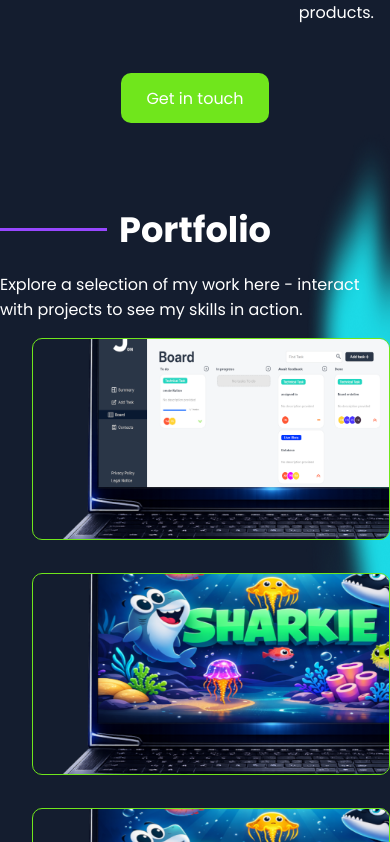
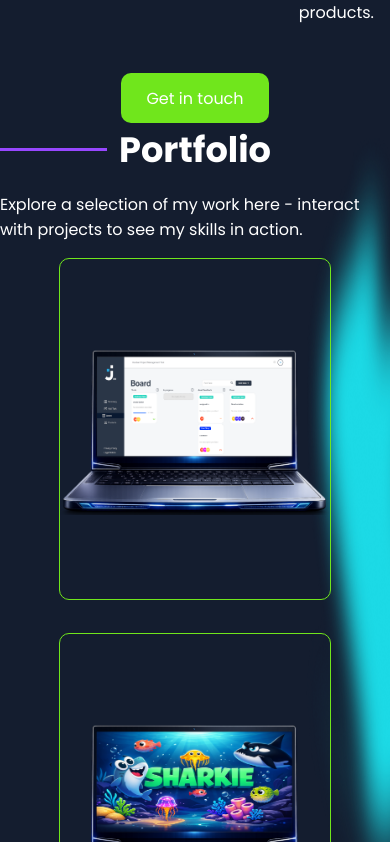
Before and after one commit to AhmetB-Dev/portfolio, an Angular app: page / in a window 390 px wide. Shown: the part 2822-3664 px from the top of the page. Built offline with nearby package versions, Linux system fonts and the light colour scheme.

Commit message:
feat: refactor projects section for improved layout and styling; adjust paddings, image sizing, and action button positioning

```diff
--- a/src/app/sections/projects-section/projects-section.html
+++ b/src/app/sections/projects-section/projects-section.html
@@ -1,7 +1,4 @@
-<section class="projects">
-  <div class="projects__display">
-    <div class="projects__inner">
-      <div class="projects__container page-width">
+<section class="projects page-width">
   <div class="projects__intro">
     <div class="projects__heading">
       <span class="projects__title-line" aria-hidden="true"></span>
@@ -11,21 +8,17 @@
       </h2>
     </div>
 
-          <div class="projects__intro-content page-width">
+    <div class="projects__intro-content">
       <p class="projects__lead">
         {{ text().lead }}
       </p>
     </div>
   </div>
-        <div class="projects__list-container descri-project page-width">
+  <div class="projects__list-container descri-project">
     <div class="projects__grid project-grid">
       @for (project of projects(); track project.id) {
         <div class="projects__card project-card">
-                <img
-                  class="projects__image project-image"
-                  [src]="project.src"
-                  [alt]="project.name"
-                />
+          <img class="projects__image project-image" [src]="project.src" [alt]="project.name" />
 
           <div class="projects__overlay project-overlay">
             <div class="projects__actions project-actions">
@@ -58,7 +51,4 @@
       }
     </div>
   </div>
-      </div>
-    </div>
-  </div>
 </section>
--- a/src/app/sections/projects-section/projects-section.scss
+++ b/src/app/sections/projects-section/projects-section.scss
@@ -1,5 +1,4 @@
 .projects {
-  padding: 5em 0;
   background-image:
     url(/assets/img/portfolio/blue_shadow.webp), url(/assets/img/portfolio/green_shadow.webp);
   background-repeat: no-repeat, no-repeat;
@@ -45,13 +44,9 @@
     white-space: nowrap;
   }
 
-  &__display {
-    display: flex;
-    flex-direction: column;
-  }
-
   &__list-container {
-    padding-left: 2em;
+    padding-left: 1em;
+    padding-right: 1rem;
   }
 
   &__grid {
@@ -76,15 +71,16 @@
     }
 
     &:hover .projects__image {
-      transform: scale(1.5);
+      transform: translateY(-50px) scale(1.5);
     }
   }
 
   &__image {
     display: block;
-    width: 480px;
-    height: 200px;
-    object-fit: cover;
+    object-fit: contain;
+    height: clamp(340px, 33vw, 660px);
+    width: clamp(270px, 40vw, 660px);
+    max-width: 100%;
     transition: transform 0.35s ease;
   }
 
@@ -99,13 +95,17 @@
     opacity: 0;
     transition: opacity 0.3s ease;
     pointer-events: none;
+
+    p {
+      margin: 0;
+    }
   }
 
   &__actions {
-    position: absolute;
-    bottom: 14em;
     display: flex;
     gap: 1em;
+    position: absolute;
+    bottom: 12.5em;
     transform: translateY(20px);
     transition: transform 0.3s ease;
   }
@@ -135,25 +135,40 @@
   }
 
   &__details {
+    display: flex;
+    flex-direction: column;
+    text-align: center;
+    border-top-left-radius: 20px;
+    border-top-right-radius: 20px;
+
+    background: white;
+    color: black;
+
     position: absolute;
     right: 0;
     bottom: 0;
     left: 0;
-    display: flex;
-    flex-direction: column;
-    padding-bottom: 2em;
-    border-top-left-radius: 20px;
-    border-top-right-radius: 20px;
-    background: white;
-    color: black;
-    text-align: center;
   }
 
   &__name {
     color: #9747ff;
+    margin: 1rem 0rem 0.4rem 0rem;
   }
 
   &__technologies {
     color: #70e61c;
+    padding: 0.4rem 0rem 1rem 0rem;
   }
 }
+
+@media (max-width: 960px) {
+  .projects {
+    &__grid {
+      display: flex;
+      flex-wrap: wrap;
+      justify-content: center;
+      align-items: center;
+      gap: 33px;
+    }
+  }
+}
--- a/src/styles.scss
+++ b/src/styles.scss
@@ -38,6 +38,4 @@ h2 {
 
 .page-width {
   padding-inline: calc((100vw - 1440px) / 2);
-  //     max-width: var(--container-max);
-  // margin: auto;
 }
```
Lines whose indentation alone changed are shown as unchanged.
